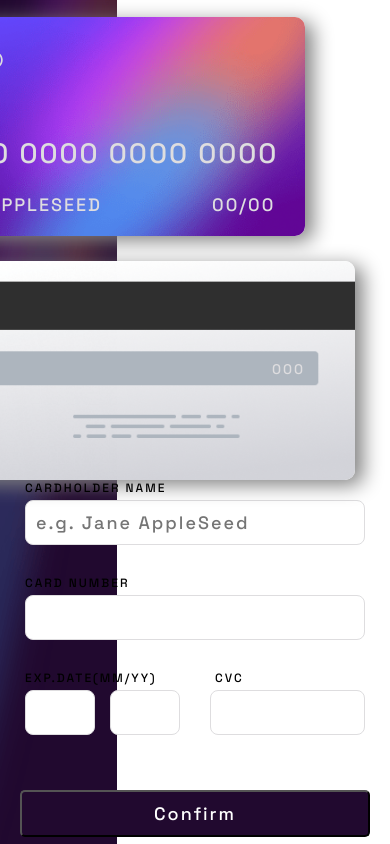
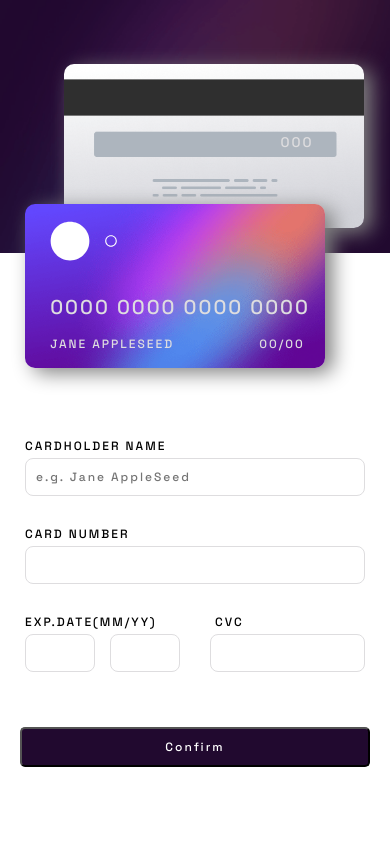
Before and after one commit to jocunda/FM-cardInteractive, a React (Create React App) app: page / in a window 390 px wide. Built offline with nearby package versions, Linux system fonts and the light colour scheme.

Commit message:
Feat:css responsive mobile

```diff
--- a/src/card/card.module.scss
+++ b/src/card/card.module.scss
@@ -6,6 +6,10 @@
     font-family: $spacegrostek;
     font-size: 18px;
     letter-spacing: 2px;
+
+    @include respond (small) {
+        font-size: 12px;
+    }
 }
 
 img {
@@ -13,6 +17,10 @@ img {
     margin: 10px;
     box-shadow: 8px 5px 20px grey;
     border-radius: 10px;
+
+    @include respond (small) {
+        width: 300px;
+    }
 }
 
 label {
@@ -56,6 +64,10 @@ input::-webkit-inner-spin-button {
 
     @include respond (small) {
         flex-direction: column;
+        background-image: url(../images/bg-main-mobile.png);
+        background-position: top;
+        background-size: 100% 30%;
+        max-width: 100vw;
     }
 }
 
@@ -68,6 +80,13 @@ input::-webkit-inner-spin-button {
 .cardfrontcontainer {
     position: relative;
     color: $Lightgrayishviolet;
+    width: 100%;
+
+    @include respond (small) {
+        top: 30vw;
+        left: 18vw;
+        z-index: 20;
+    }
 }
 
 .logo {
@@ -76,11 +95,16 @@ input::-webkit-inner-spin-button {
     left: -15px;
     display: flex;
     align-items: center;
+    color: $white;
+
+
 }
 
 .biglogo {
     font-size: 40px;
     margin-right: 15px;
+
+
 }
 
 .cardfront {
@@ -93,6 +117,11 @@ input::-webkit-inner-spin-button {
     top: 100px;
     left: -15px;
     font-size: 28px;
+
+    @include respond (small) {
+        font-size: 20px;
+        top: 80px;
+    }
 }
 
 .namedate {
@@ -101,16 +130,29 @@ input::-webkit-inner-spin-button {
     left: -15px;
     font-size: 10px;
     text-transform: uppercase;
+
+    @include respond (small) {
+        font-size: 5px;
+    }
 }
 
 .date {
     margin-left: 110px;
+
+    @include respond (small) {
+        margin-left: 85px;
+    }
 }
 
 
 .cardbackcontainer {
     position: relative;
     color: $Lightgrayishviolet;
+
+    @include respond (small) {
+        bottom: 25vh;
+        left: 15vw;
+    }
 }
 
 
@@ -119,6 +161,10 @@ input::-webkit-inner-spin-button {
     top: 95px;
     right: 60px;
     font-size: 14px;
+
+    @include respond (small) {
+        top: 65px;
+    }
 }
 
 .formContainer {
--- a/src/card/card.tsx
+++ b/src/card/card.tsx
@@ -22,8 +22,8 @@ export default function Card() {
                         <span>{name}</span>
                         <span className={styles.date}>{date}</span>
                     </p>
+                </div>
 
-                </div>
                 <div className={styles.cardbackcontainer}>
                     <img src={cardback} alt="cardback" />
                     <p className={styles.cvcnum}>{cvc}</p>
```
